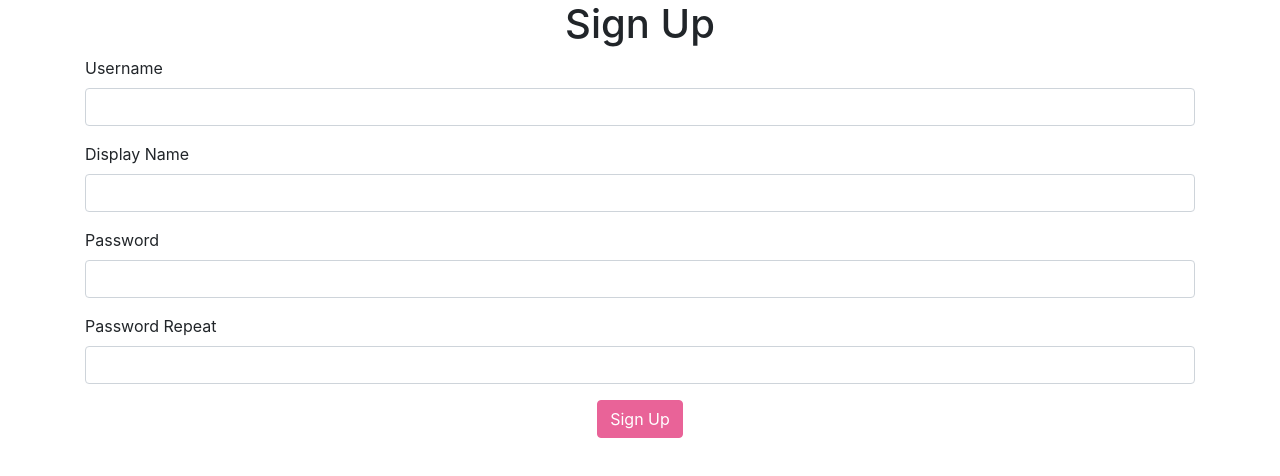
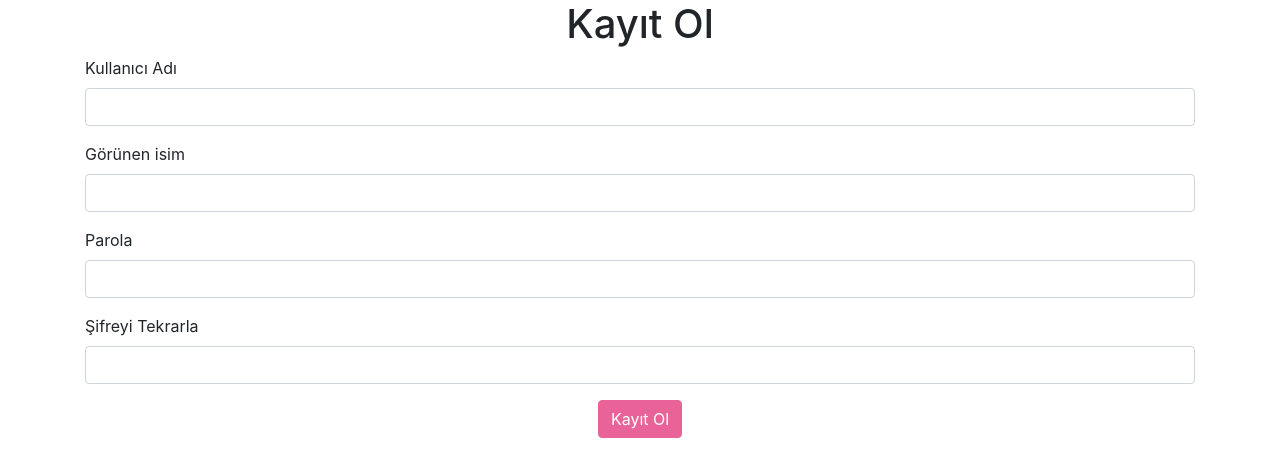
Before and after one commit to arifemir/react-springboot-social-app, a React (Create React App) app in the folder client/: page / in a window 1280 px wide. Shown: the top 476 px of the page. Built offline with nearby package versions, Linux system fonts and the light colour scheme.

Commit message:
-client i18 react;

```diff
--- a/client/package.json
+++ b/client/package.json
@@ -8,9 +8,11 @@
     "@testing-library/user-event": "^7.2.1",
     "axios": "^0.19.2",
     "bootstrap": "^4.5.2",
+    "i18next": "^19.7.0",
     "node-sass": "^4.14.1",
     "react": "^16.13.1",
     "react-dom": "^16.13.1",
+    "react-i18next": "^11.7.0",
     "react-scripts": "3.4.3"
   },
   "scripts": {
--- /dev/null
+++ b/client/src/i18n.js
@@ -0,0 +1,41 @@
+import i18n from 'i18next'
+import {initReactI18next} from 'react-i18next'
+
+i18n.use(initReactI18next).init({
+  resources: {
+    en: {
+      translations: {
+        'Sign Up': 'Sign Up',
+        'Password mismatch': 'Password mismatch',
+        'Username': 'Username',
+        'Display name': 'Display Name',
+        'Password': 'Password',
+        'Password Repeat': 'Password Repeat'
+      }
+    },
+    tr: {
+      translations: {
+        'Sign Up': 'Kayıt Ol',
+        'Password mismatch': 'Aynı şifreyi giriniz',
+        'Username': 'Kullanıcı Adı',
+        'Display name': 'Görünen isim',
+        'Password': 'Parola',
+        'Password Repeat': 'Şifreyi Tekrarla'
+
+      }
+    }
+  },
+  fallbackLng: 'tr',
+  ns: ['translations'],
+  defaultNS: 'translations',
+  keySeparator: false,
+  interpolation: {
+    escapeValue: false,
+    formatSeparator: ','
+  },
+  react: {
+    wait: true
+  }
+})
+
+export default i18n
--- a/client/src/index.js
+++ b/client/src/index.js
@@ -3,6 +3,7 @@
 import App from './App';
 import * as serviceWorker from './serviceWorker';
 import './bootstrapOverride.scss';
+import './i18n';
 
 ReactDOM.render(
   <React.StrictMode>
--- a/client/src/pages/UserSignupPage.js
+++ b/client/src/pages/UserSignupPage.js
@@ -1,6 +1,7 @@
 import React, {Component} from 'react';
 import {signup} from '../api/apiCalls';
 import Input from '../components/input';
+import {withTranslation} from 'react-i18next'
 
 class UserSignupPage extends Component {
 
@@ -14,15 +15,16 @@
     }
 
     onChangeFields = event => {
+        const {t} = this.props;
         const {value, name} = event.target
         const errors = {...this.state.errors}
         errors[name] = undefined
 
         if (name === 'password' || name === 'passwordRepeat') {
             if (name === 'password' && value !== this.state.passwordRepeat) {
-                errors.passwordRepeat = 'Password mismatch'
+                errors.passwordRepeat = t('Password mismatch')
             } else if (name === 'passwordRepeat' && value !== this.state.password) {
-                errors.passwordRepeat = 'Password mismatch'
+                errors.passwordRepeat = t('Password mismatch')
             } else {
                 errors.passwordRepeat = undefined
             }
@@ -48,22 +50,24 @@
     }
 
     render() {
+        const {t} = this.props
         const {pendingApiCall, errors} = this.state
         const {userName, displayName, password, passwordRepeat} = errors
+
         return (
             <div className='container'>
                 <form>
-                    <h1 className='text-center'>Sign Up</h1>
-                    <Input label='Username' name='userName' onChangeFields={this.onChangeFields} error={userName} type='text'/>
-                    <Input label='Display Name' name='displayName' onChangeFields={this.onChangeFields} error={displayName} type='text'/>
-                    <Input label='Password' name='password' onChangeFields={this.onChangeFields} error={password} type='password' />
-                    <Input label='Password Repeat' name='passwordRepeat' onChangeFields={this.onChangeFields} error={passwordRepeat} type='password' />
+                    <h1 className='text-center'>{t('Sign Up')}</h1>
+                    <Input label={t('Username')} name='userName' onChangeFields={this.onChangeFields} error={userName} type='text'/>
+                    <Input label={t('Display name')} name='displayName' onChangeFields={this.onChangeFields} error={displayName} type='text'/>
+                    <Input label={t('Password')} name='password' onChangeFields={this.onChangeFields} error={password} type='password' />
+                    <Input label={t('Password Repeat')} name='passwordRepeat' onChangeFields={this.onChangeFields} error={passwordRepeat} type='password' />
 
                     <div className='text-center'>
                         <button disabled={pendingApiCall || passwordRepeat !== undefined} className='btn btn-primary' onClick={this.onClickSignUp} >
                         {pendingApiCall ?
                             <span className='spinner-border spinner-border-sm'/> :
-                            <span>Sign Up</span>
+                            <span>{t('Sign Up')}</span>
                         }
                         </button>
                     </div>
@@ -73,4 +77,6 @@
     }
 }
 
-export default UserSignupPage;
+
+
+export default withTranslation()(UserSignupPage);
```
Also changed, not shown: 1 other file (tests, documents, lock files or other folders).
